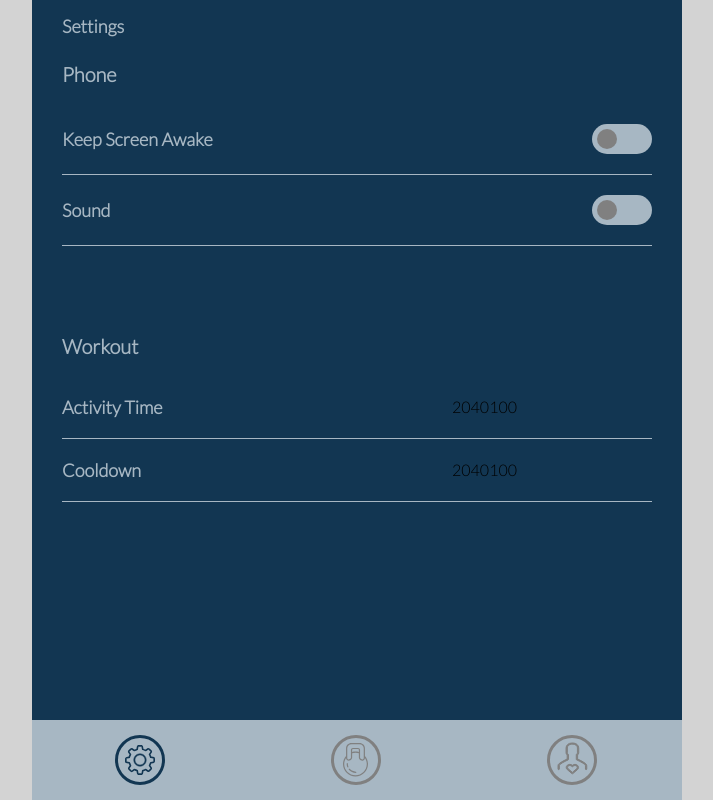
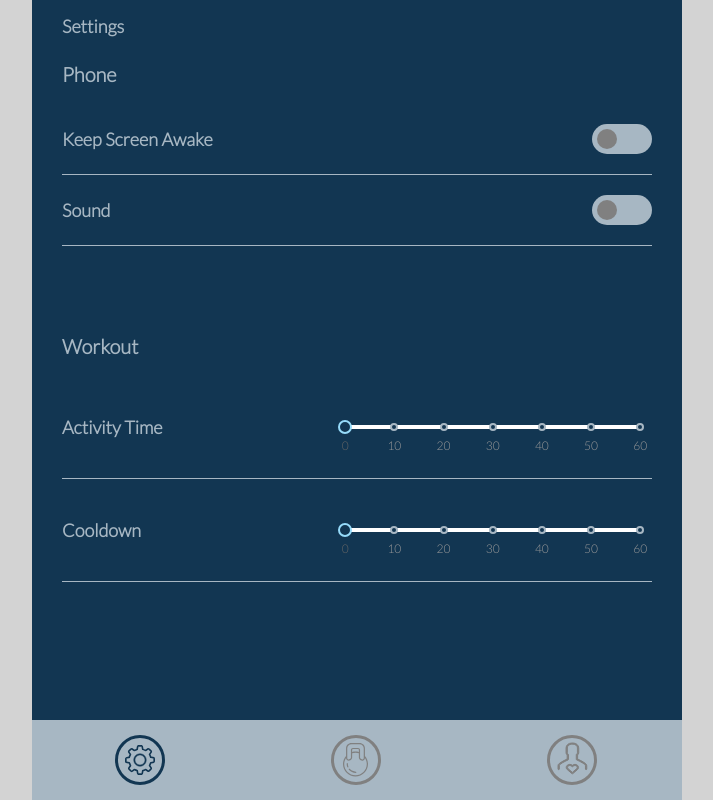
Before and after one commit to maiki-mo/criit, a React (Create React App) app: page /settings in a window 1280 px wide. Shown: the whole page, without its empty margins (283-996 px from the left). Built offline with nearby package versions, Linux system fonts and the light colour scheme.

Commit message:
add slider to settings

```diff
--- a/src/components/SliderItem.js
+++ b/src/components/SliderItem.js
@@ -1,37 +1,33 @@
 import React from 'react';
-import Slider, { SliderTooltip, Handle } from 'rc-slider';
+import Slider, { Range } from 'rc-slider';
 
+import 'rc-slider/assets/index.css';
 import styles from '../constants/styles';
 
 const { flex } = styles;
 
+const DEFAULT_MARKS = {
+    0: 0,
+    10: 10,
+    20: 20,
+    30: 30,
+    40: 40,
+    50: 50,
+    60: 60,
+};
+
 export default ( {
     containerStyles,
-    checked,
-    onSwitch,
-    onColor,
-    offColor,
-    onHandleColor,
     text,
     textColor,
-    offHandleColor,
+    colors,
+    marks,
+    step,
+    max,
+    min,
+    defaultValue,
 } ) => {
-
-    const handle = props => {
-        const { value, dragging, index, ...restProps } = props;
-        return (
-            <SliderTooltip
-                prefixCls="rc-slider-tooltip"
-                overlay={`${value} %`}
-                visible={dragging}
-                placement="top"
-                key={index}
-            >
-                <Handle value={value} {...restProps} />
-            </SliderTooltip>
-        );
-    };
-
+    const handleSliderChange = ( value ) => console.log( value );
     const localStyles = {
         container: {
             width: '100%',
@@ -41,8 +37,8 @@ export default ( {
             textAlign: 'left',
             ...flex.centerFlexRow,
             justifyContent: 'space-between',
-            paddingTop: 20,
-            paddingBottom: 20,
+            paddingTop: 40,
+            paddingBottom: 40,
             borderBottom: `1px solid ${textColor}`,
             ...containerStyles,
         },
@@ -56,22 +52,21 @@ export default ( {
     return (
         <div style={localStyles.container}>
             <span style={localStyles.text}>{text}</span>
-            <div style={{ width: 200 }}>
-                <Slider min={20} defaultValue={20} marks={{ 20: 20, 40: 40, 100: 100 }} step={null} />
+            <div style={{ width: '50%', paddingRight: '2%' }}>
+                <Slider
+                    dots
+                    min={min || 0}
+                    max={max || 60}
+                    step={step || 10}
+                    defaultValue={defaultValue}
+                    marks={marks || DEFAULT_MARKS}
+                    onAfterChange={handleSliderChange}
+                    trackStyle={[{ backgroundColor: colors.lightBlue }, { backgroundColor: 'green' }]}
+                    handleStyle={[{ backgroundColor: colors.blue }, { backgroundColor: colors.white }]}
+                    railStyle={{ backgroundColor: colors.white }}
+                    dotStyle={{ backgroundColor: colors.blue, borderColor: colors.lightBlue }}
+                />
             </div>
-            {/* <Switch
-                handleDiameter={20}
-                offColor={offColor}
-                onHandleColor={onHandleColor}
-                offHandleColor={offHandleColor}
-                uncheckedIcon={false}
-                checkedIcon={false}
-                onColor={onColor}
-                checked={checked}
-                onChange={onSwitch}
-                height={30}
-                width={60}
-            /> */}
         </div>
     );
 };
--- a/src/screens/Settings.js
+++ b/src/screens/Settings.js
@@ -89,6 +89,7 @@ export default ( { containerStyles } ) => {
                     <h1 style={localStyles.subText}>Workout</h1>
                 </div>
                 <SliderItem
+                    colors={colors}
                     onHandleColor={colors.blue}
                     offHandleColor={colors.grey}
                     text="Activity Time"
@@ -99,6 +100,7 @@ export default ( { containerStyles } ) => {
                     textColor={colors.lightBlue}
                 />
                 <SliderItem
+                    colors={colors}
                     onHandleColor={colors.blue}
                     offHandleColor={colors.grey}
                     text="Cooldown"
```
